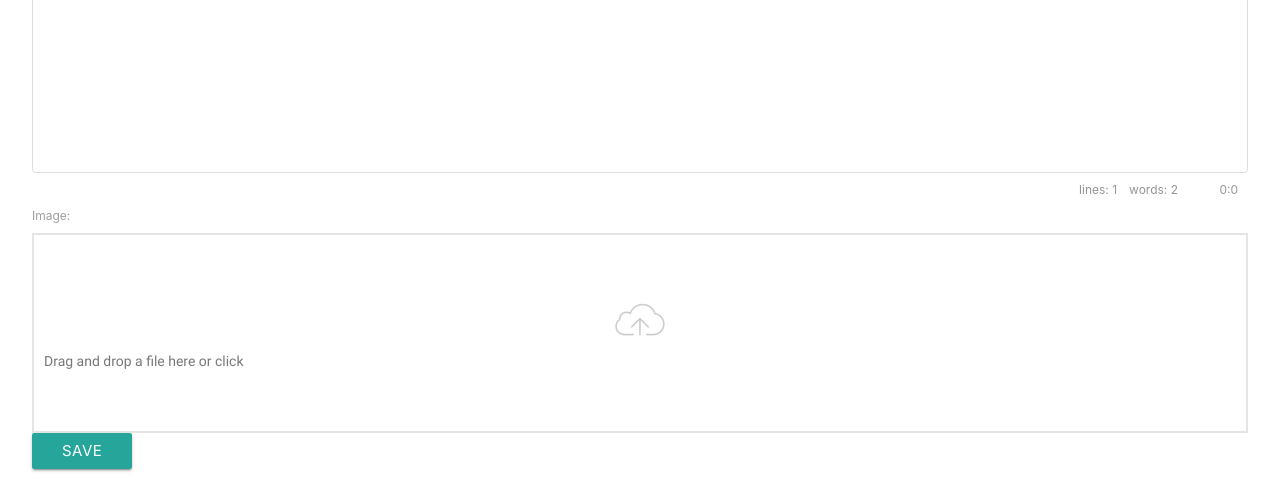
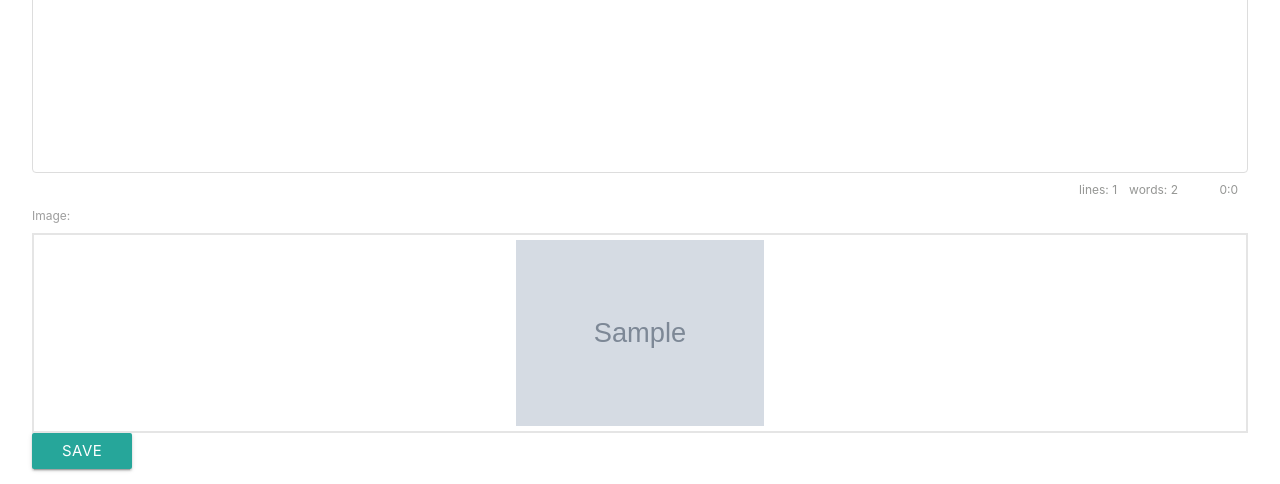
Before and after one commit to emmanuelobo/journalize, a Django app: page /entry/1/edit in a window 1280 px wide. Shown: the part 903-1387 px from the top of the page. Run offline with Django 3.2, Linux system fonts and the light colour scheme; tables that the repository leaves empty hold one stand-in row (values such as "Sample post"); grey boxes marked "Sample" are stand-in pictures; some libraries are stand-ins or nearby versions.

Commit message:
set default image for edit entry

```diff
--- a/app/template/subtemplate/edit_journal_entry.html
+++ b/app/template/subtemplate/edit_journal_entry.html
@@ -16,7 +16,7 @@
         {% csrf_token %}
 
         {{ form }}
-
+        <input type="hidden" name="image" value="{{object.image}}">
         <input type="submit" class="btn" value="Save">
     </form>
 </div>
@@ -25,7 +25,13 @@
     <script src="{% static 'js/dropify.js' %}"></script>
     <script src= "{% static 'js/simplemde.min.js' %}"></script>
     <script>
-        $('.dropify').dropify();
+            $('.dropify').attr('data-default-file','\\' + 'media\\' + '{{object.image}}')
+        $('.dropify').dropify({
+            tpl: {
+                message: '<div class="dropify-message"><span class="file-icon" /> <p>Edit Image Upload</p></div>',
+                filename: '<p class="dropify-filename"><span class="file-icon"></span> <span class="dropify-filename-inner">{{object.image}}</span></p>',
+            }
+        });
         var simplemde = new SimpleMDE();
     </script>
 {% endblock %}
```
